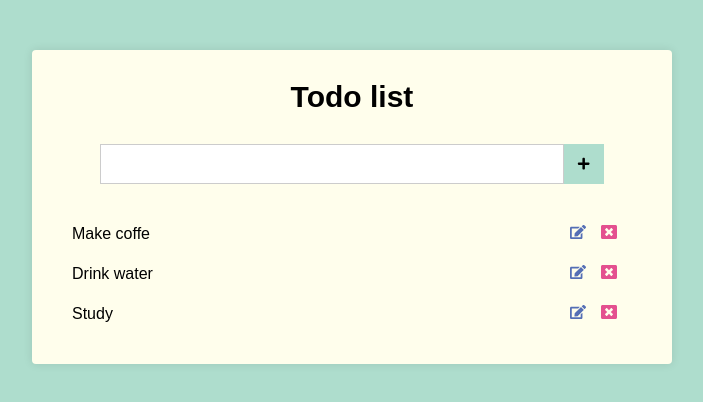
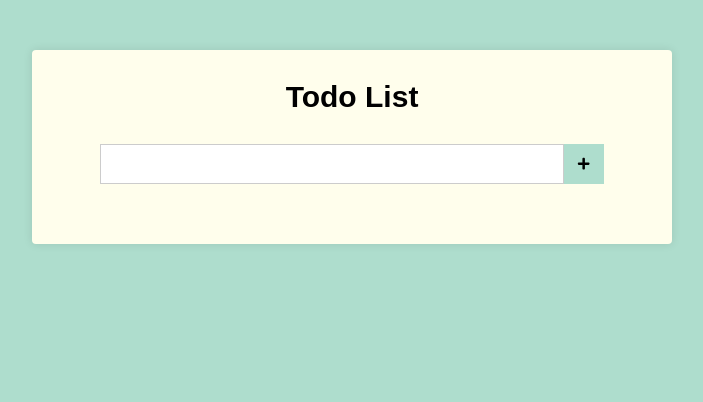
Before and after one commit to Gabriel2Mello/Learning-React, a React (Create React App) app in the folder todolist/: page / in a window 1280 px wide. Shown: the top 402 px of the page, without its empty margins (288-991 px from the left). Built offline with nearby package versions, Linux system fonts and the light colour scheme.

Commit message:
Adding new tasks

```diff
--- a/todolist/src/components/Main.css
+++ b/todolist/src/components/Main.css
@@ -68,3 +68,8 @@
 .tasks li .delete {
   cursor: pointer;
 }
+
+.tasks li span {
+  display: flex;
+  align-items: center;
+}
--- a/todolist/src/components/Main.js
+++ b/todolist/src/components/Main.js
@@ -11,11 +11,24 @@
 class Main extends Component {
   state = {
     newTask: '',
-    tasks: [
-      'Make coffe',
-      'Drink water',
-      'Study',
-    ],
+    tasks: [],
+  };
+
+  handleSubmit = (e) => {
+    e.preventDefault();
+
+    const { tasks } = this.state;
+    let { newTask } = this.state;
+    newTask = newTask.trim();
+
+    if (!newTask) return;
+    if (tasks.indexOf(newTask) !== -1) return;
+
+    const newTasks = [...tasks];
+
+    this.setState({
+      tasks: [...newTasks, newTask],
+    });
   };
 
   handleChange = (e) => {
@@ -29,9 +42,9 @@
 
     return (
       <div className="main">
-        <h1>Todo list</h1>
+        <h1>Todo List</h1>
 
-        <form action="#" className="form">
+        <form onSubmit={this.handleSubmit} action="#" className="form">
           <input
             onChange={this.handleChange}
             type="text"
@@ -46,10 +59,10 @@
           {tasks.map((task) => (
             <li key={task}>
               {task}
-              <div>
+              <span>
                 <FaEdit className="edit" />
                 <FaWindowClose className="delete" />
-              </div>
+              </span>
             </li>
           ))}
         </ul>
```
